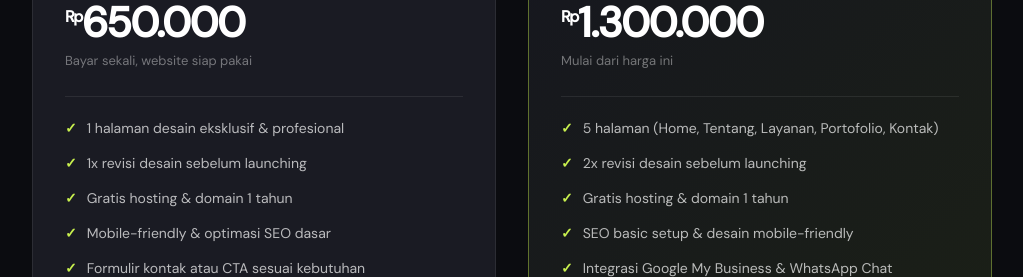
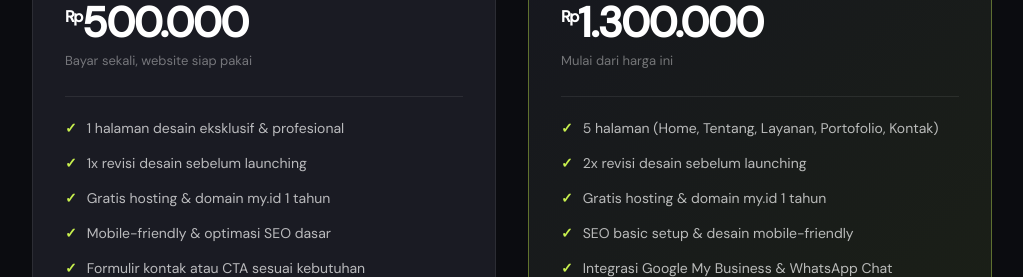
Before and after one commit to ilhmahmd/pixora, a React (Create React App) app: page / in a window 1280 px wide. Shown: the part 1310-1587 px from the top of the page, without its empty margins (128-1151 px from the left). Built offline with nearby package versions, Linux system fonts and the light colour scheme; the HTML template or start-up script is replaced by a standard one; a web font is replaced by a local one.

Commit message:
adjust pricing section

```diff
--- a/src/sections/Paket.js
+++ b/src/sections/Paket.js
@@ -5,14 +5,14 @@ const paketData = [
   {
     id: 'landing',
     name: 'Landing Page',
-    price: '650.000',
+    price: '500.000',
     priceNote: 'Bayar sekali, website siap pakai',
     featured: false,
     badge: null,
     features: [
       '1 halaman desain eksklusif & profesional',
       '1x revisi desain sebelum launching',
-      'Gratis hosting & domain 1 tahun',
+      'Gratis hosting & domain my.id 1 tahun',
       'Mobile-friendly & optimasi SEO dasar',
       'Formulir kontak atau CTA sesuai kebutuhan',
       'Integrasi Google Analytics & Facebook Pixel',
@@ -30,7 +30,7 @@ const paketData = [
     features: [
       '5 halaman (Home, Tentang, Layanan, Portofolio, Kontak)',
       '2x revisi desain sebelum launching',
-      'Gratis hosting & domain 1 tahun',
+      'Gratis hosting & domain my.id 1 tahun',
       'SEO basic setup & desain mobile-friendly',
       'Integrasi Google My Business & WhatsApp Chat',
       'Google Analytics & Facebook Pixel',
```
Also changed, not shown: 1 other file (tests, documents, lock files or other folders).
